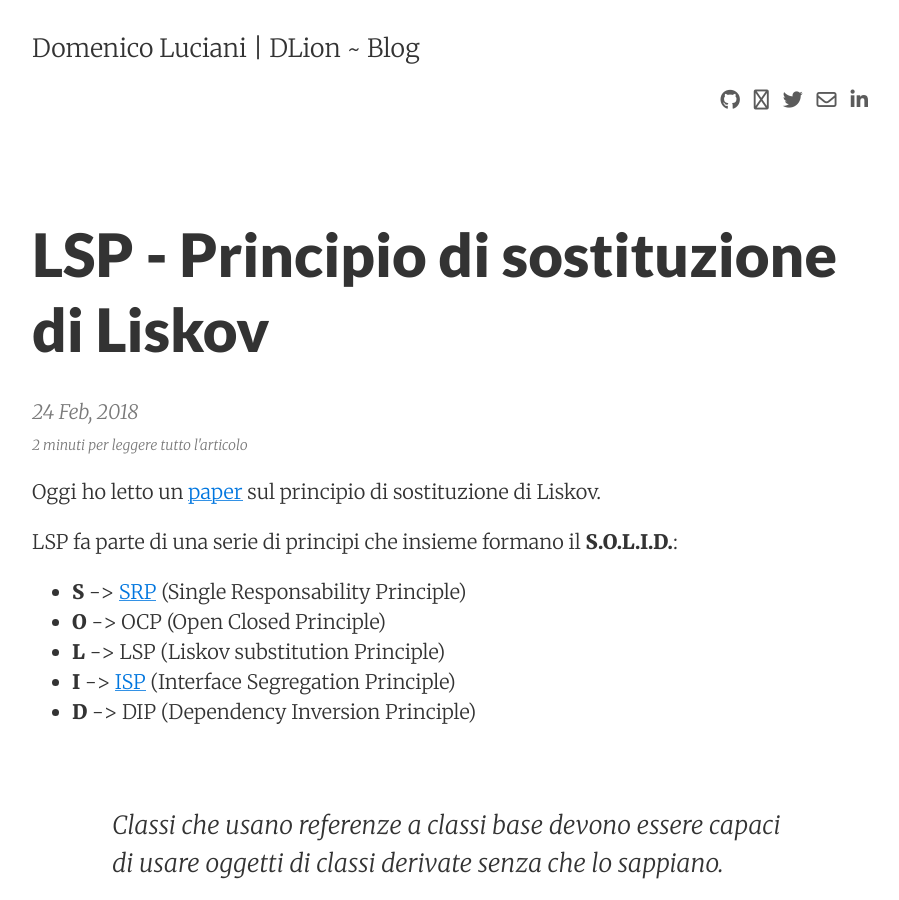
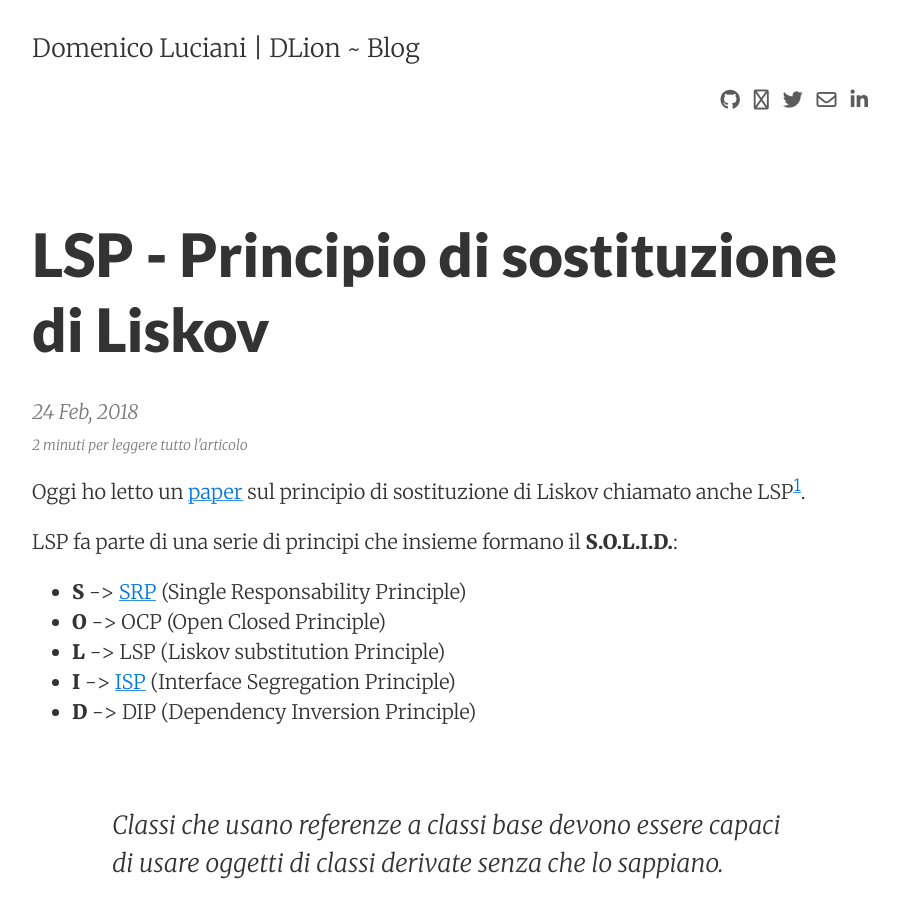
Before and after one commit to dlion/dlion.github.io, a Jekyll site: the page built from _posts/2018-02-24-til-lsp.md, in a window 1280 px wide and 900 px high. Shown: the whole window, without its empty margins (188-1087 px from the left). Built offline with Jekyll 4.4.1, drawn with Linux system fonts in a browser that asks for light colours; nearby versions of some CDN libraries; comment, search, counter and statistics services are not loaded.

Commit message:
rebuild pages

```diff
--- a/_posts/2018-02-24-til-lsp.md
+++ b/_posts/2018-02-24-til-lsp.md
@@ -6,7 +6,7 @@ categories: Programming
 summary: Today I Learned - Serie di articoli posti a raccontare il mio percorso di studio giornaliero in cui cercherò di riassumere concetti tecnici e non ~
 ---
 
-Oggi ho letto un [paper](https://drive.google.com/file/d/0BwhCYaYDn8EgNzAzZjA5ZmItNjU3NS00MzQ5LTkwYjMtMDJhNDU5ZTM0MTlh/view) sul principio di sostituzione di Liskov.
+Oggi ho letto un [paper](https://drive.google.com/file/d/0BwhCYaYDn8EgNzAzZjA5ZmItNjU3NS00MzQ5LTkwYjMtMDJhNDU5ZTM0MTlh/view) sul principio di sostituzione di Liskov chiamato anche LSP[^1].
 
 LSP fa parte di una serie di principi che insieme formano il **S.O.L.I.D.**:
 
@@ -104,3 +104,7 @@ Il principio di sostituzione di Liskov dice chiaramente che se sostituissimo `Sq
 * Il LSP viene chiamato "**Design by Contract**", cioè definire delle *condizioni* (pre e post all'esecuzione del metodo che fa uso di questi oggetti) che consentono il corretto stato di ciò che volevamo.
 * Tenere la classe base la più semplice e minimale possibile rendendola facile da estendere per le classi derivate senza il bisogno di dover ricorrere all'override e quindi all'introduzione di cambiamenti funzionali.
 * Usare la composizione anziché l'ereditarietà.
+
+---
+
+[^1]: [LSP](https://it.wikipedia.org/wiki/Principio_di_sostituzione_di_Liskov)
```
Also changed, not shown: _posts/2018-02-05-til-sip.md (+2 -2 lines), _posts/2018-02-08-til-srp.md (+1 -1 lines).
